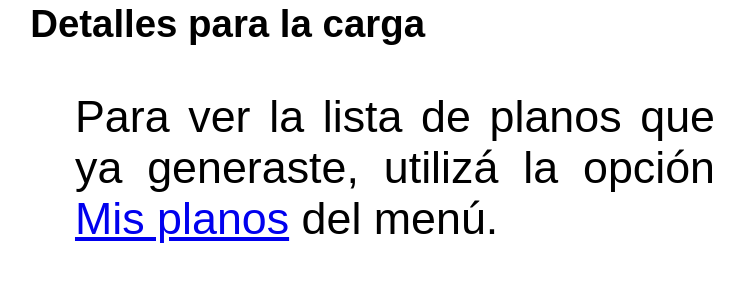
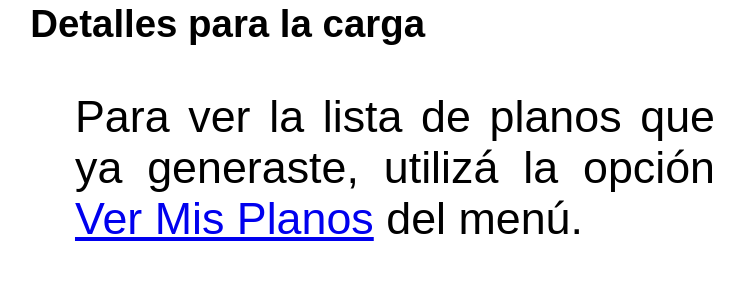
Before and after one commit to marcosroman/estandar, a Django app: page /ayuda in a window 1280 px wide. Shown: the part 3103-3392 px from the top of the page, without its empty margins (245-989 px from the left). Run offline with Django 4.2, Linux system fonts and the light colour scheme.

Commit message:
another small correction

```diff
--- a/registro/templates/registro/instrucciones.html
+++ b/registro/templates/registro/instrucciones.html
@@ -25,7 +25,7 @@
 <p>Tras guardar, el plano se genera automáticamente.</p>
 
 <h4>Detalles para la carga</h4>
-<p>Para ver la lista de planos que ya generaste, utilizá la opción <a href="{% url 'registro:listaplanos' %}">Mis planos</a> del menú.</p>
+<p>Para ver la lista de planos que ya generaste, utilizá la opción <a href="{% url 'registro:listaplanos' %}">Ver Mis Planos</a> del menú.</p>
 
 
 {% endblock %}
```
